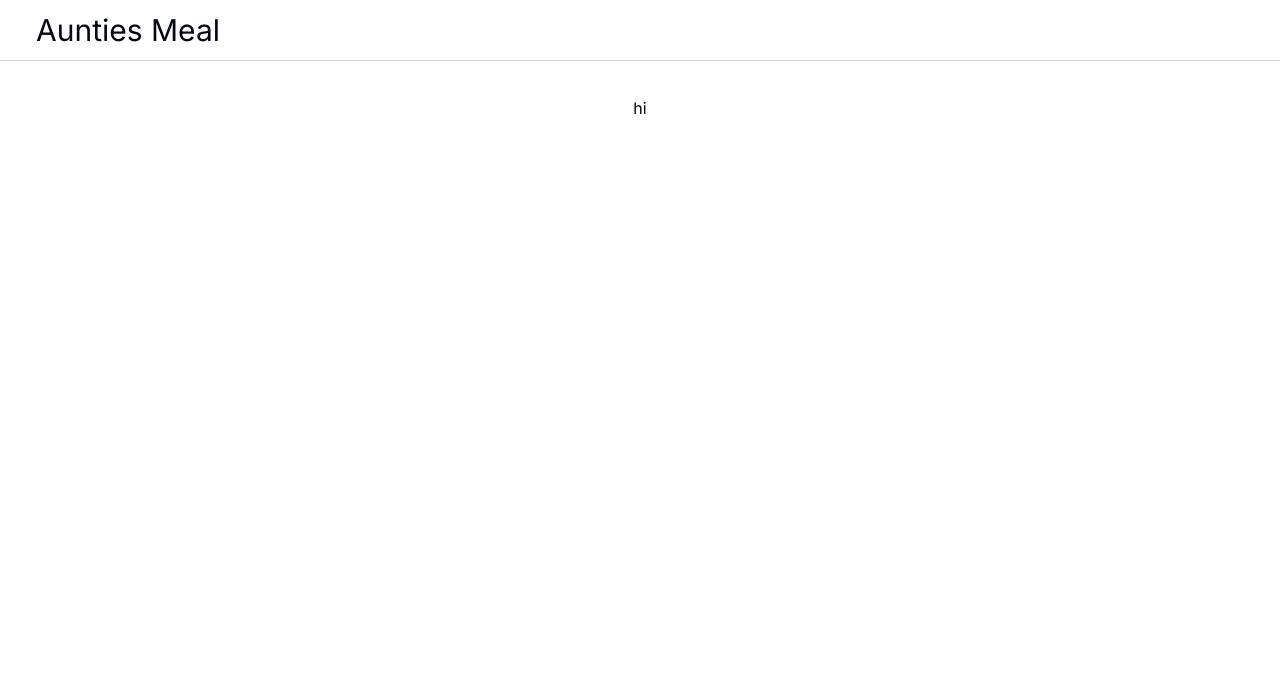
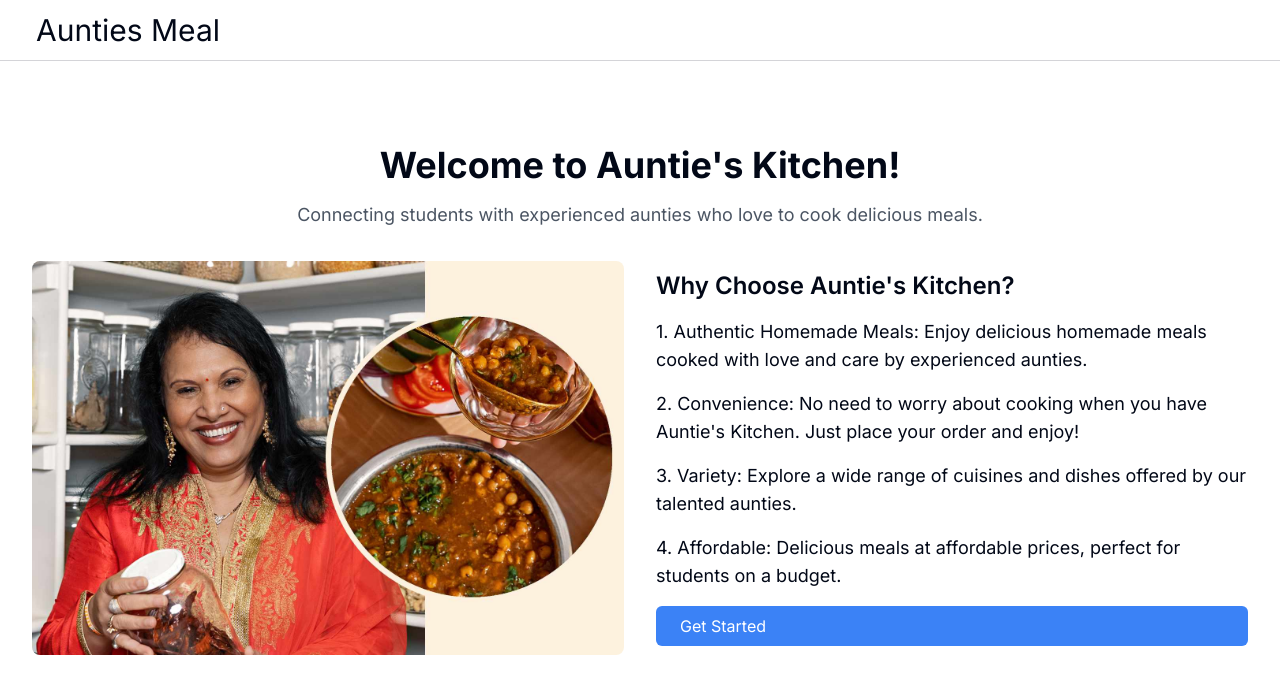
Before and after one commit to ryanchansf/aunties-kitchen, a Next.js app: page / in a window 1280 px wide. Shown: the top 694 px of the page. Built offline with nearby package versions, Linux system fonts and the light colour scheme; no server answers.

Commit message:
Stylizing Landing Page

```diff
--- a/src/app/page.tsx
+++ b/src/app/page.tsx
@@ -1,8 +1,34 @@
+import Image from 'next/image';
+import Link from 'next/link';
+
 export default function Home() {
+
+
   return (
-      <main className="flex min-h-screen flex-col items-center justify-between p-24">
-        hi
-      </main>
-
+    <main className="flex flex-col items-center justify-center min-h-screen p-8">
+      <div className="text-center mb-8">
+        <h1 className="text-4xl font-bold mb-4">Welcome to Auntie's Kitchen!</h1>
+        <p className="text-lg text-gray-600">Connecting students with experienced aunties who love to cook delicious meals.</p>
+      </div>
+      <div className="grid grid-cols-1 md:grid-cols-2 gap-8">
+        <div>
+          <Image
+            src="/auntie-cooking.jpg"
+            alt="Auntie cooking"
+            width={600}
+            height={400}
+            className="rounded-lg"
+          />
+        </div>
+        <div className="flex flex-col justify-center">
+          <h2 className="text-2xl font-semibold mb-4">Why Choose Auntie's Kitchen?</h2>
+          <p className="text-lg mb-4">1. Authentic Homemade Meals: Enjoy delicious homemade meals cooked with love and care by experienced aunties.</p>
+          <p className="text-lg mb-4">2. Convenience: No need to worry about cooking when you have Auntie's Kitchen. Just place your order and enjoy!</p>
+          <p className="text-lg mb-4">3. Variety: Explore a wide range of cuisines and dishes offered by our talented aunties.</p>
+          <p className="text-lg mb-4">4. Affordable: Delicious meals at affordable prices, perfect for students on a budget.</p>
+          <Link href={"/login"} className="bg-blue-500 text-white rounded-md py-2 px-6 hover:bg-blue-600 transition duration-300">Get Started</Link>
+        </div>
+      </div>
+    </main>
   );
 }
```
Also changed, not shown: public/auntie-cooking.jpg (added).
